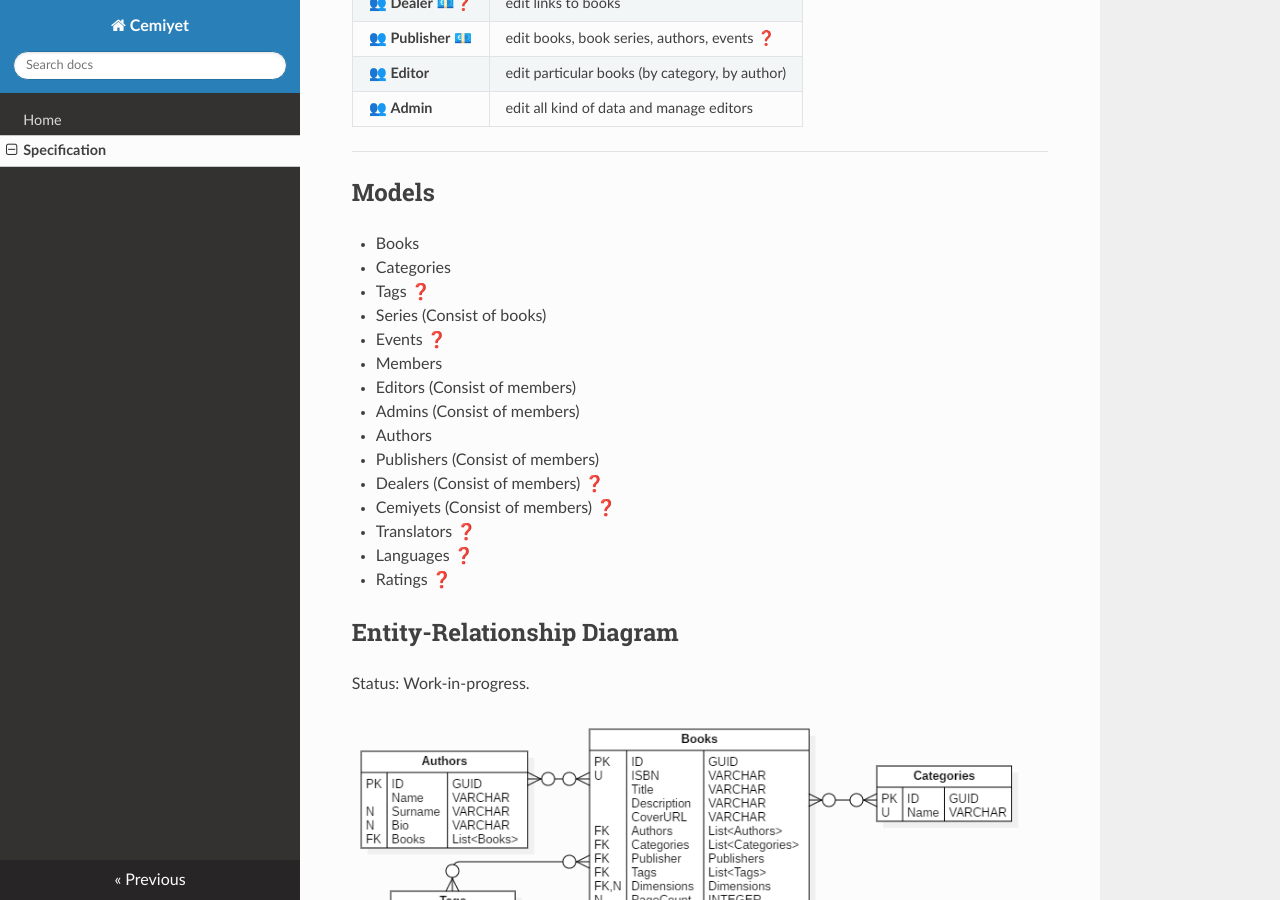
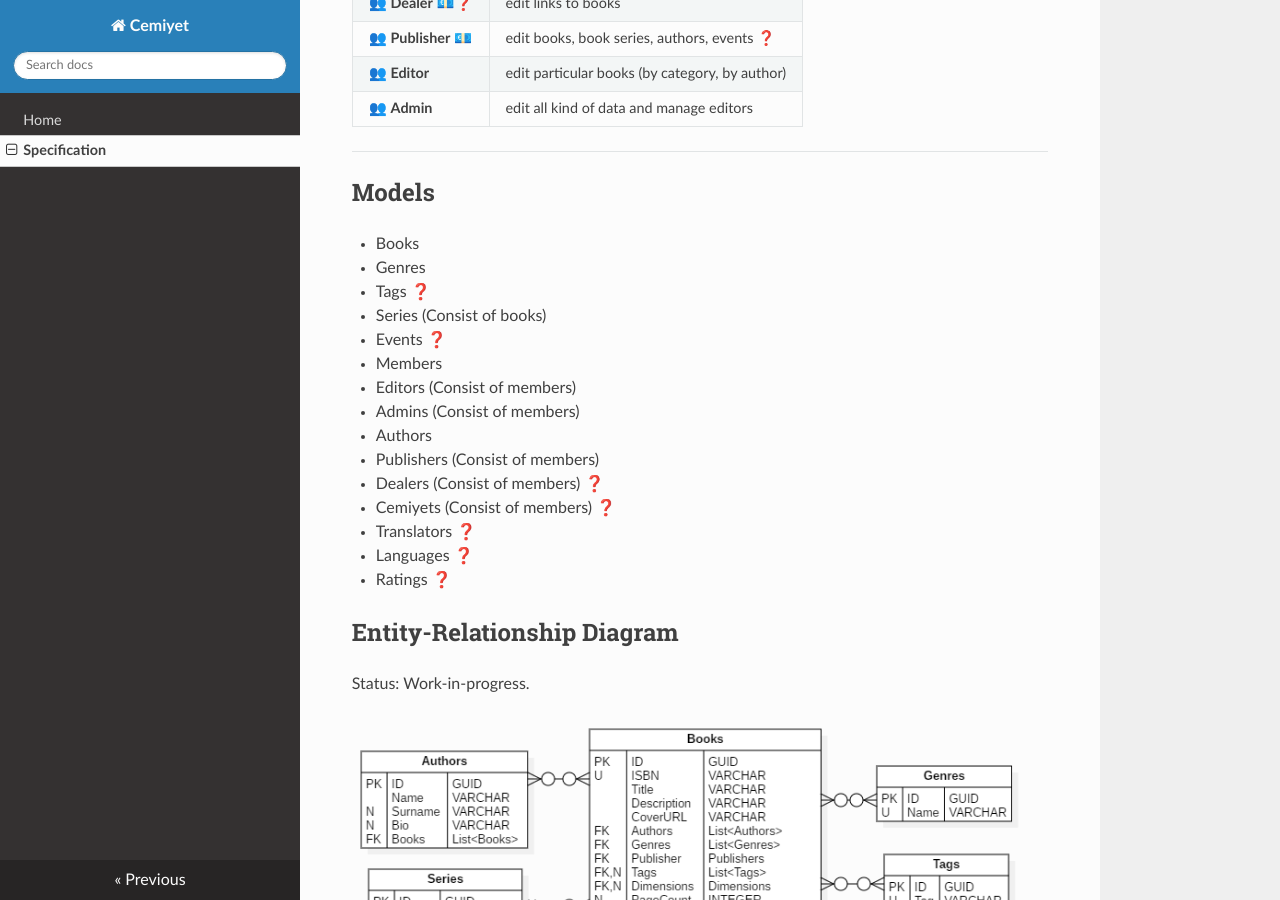
Before and after one commit to cemiyet/docs, an MkDocs documentation site: the page built from docs/specification.md, in a window 1280 px wide and 900 px high, scrolled down 803 px. Built offline with MkDocs 1.6.1, drawn with Linux system fonts in a browser that asks for light colours; nearby versions of some CDN libraries.

Commit message:
renamed category model to genre, updated ERD.

```diff
--- a/docs/specification.md
+++ b/docs/specification.md
@@ -34,7 +34,7 @@
 ## Models
 
 - Books
-- Categories
+- Genres
 - Tags ❓
 - Series (Consist of books)
 - Events ❓
```
Also changed, not shown: docs/img/ERD.png.
